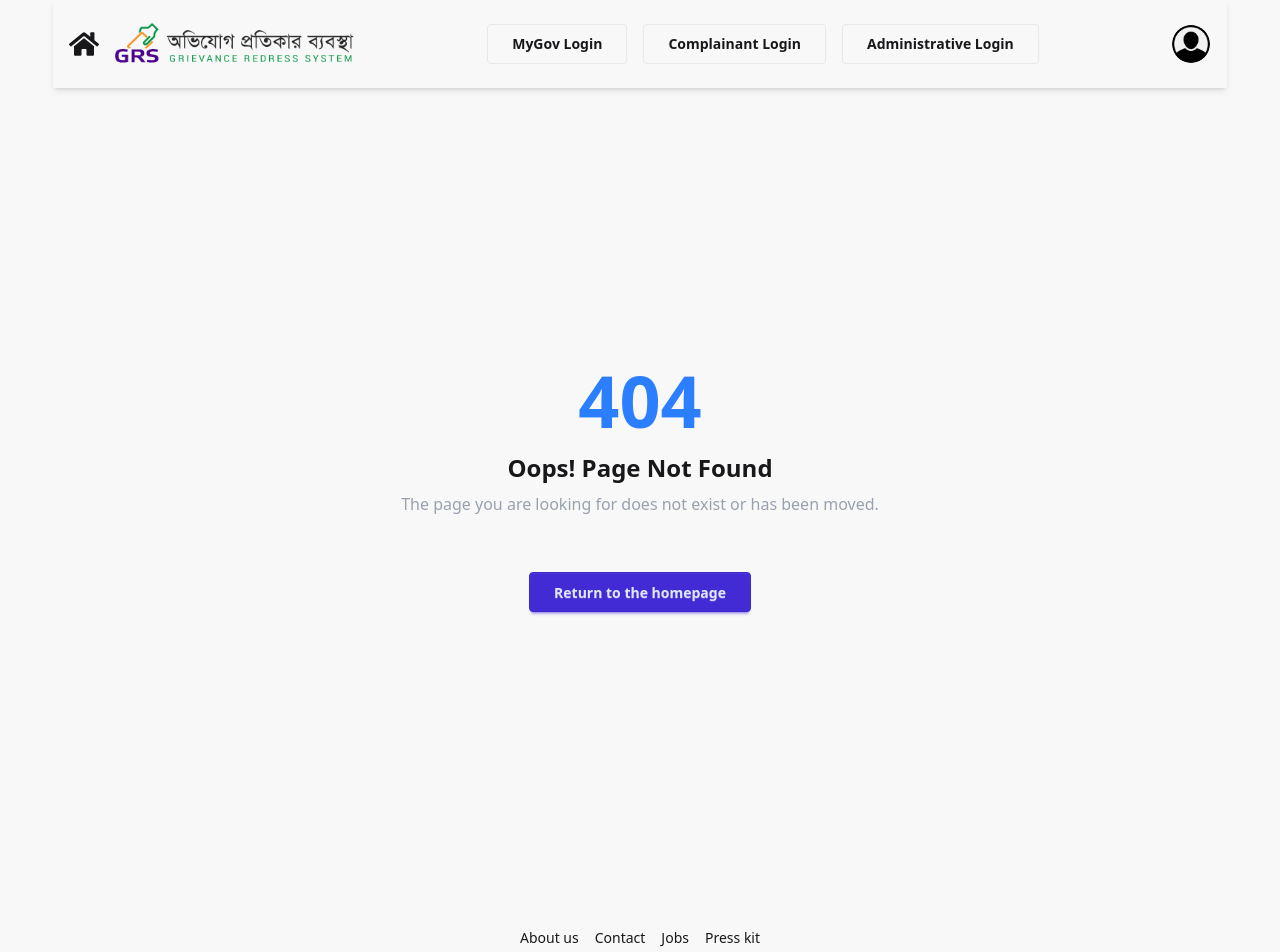
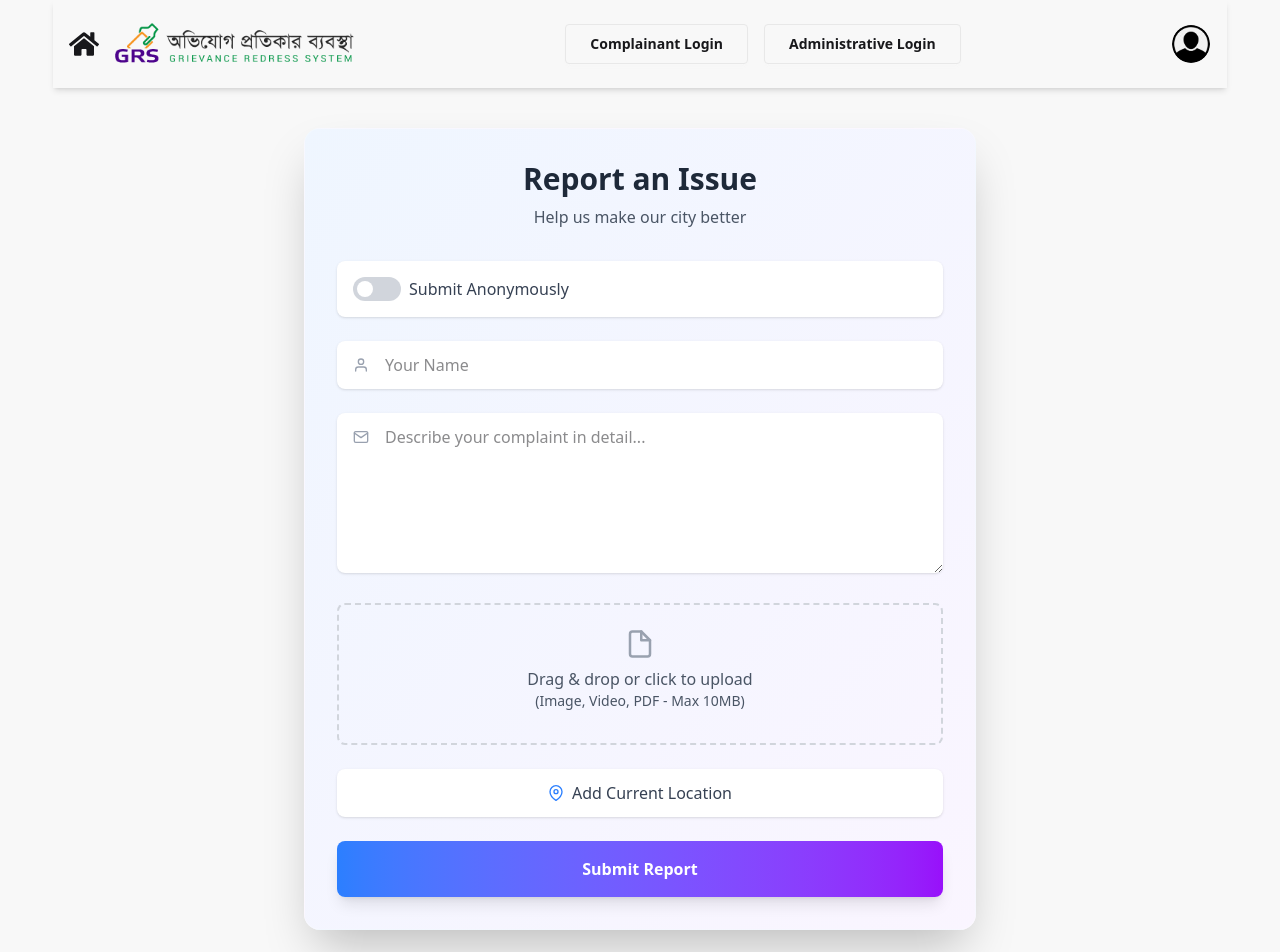
Before and after one commit to Maptaul/Grievance-, a React (Vite) app: page /submit-complaint in a window 1280 px wide. Shown: the top 952 px of the page. Built offline with nearby package versions, Linux system fonts and the light colour scheme.

Commit message:
logo change

```diff
--- a/index.html
+++ b/index.html
@@ -1,5 +1,5 @@
 <!DOCTYPE html>
-<html lang="en">
+<html lang="en" data-theme="light">
   <head>
     <meta charset="UTF-8" />
     <link rel="icon" type="image/svg+xml" href="/src/assets/dowfnload.png" />
--- a/package.json
+++ b/package.json
@@ -19,6 +19,7 @@
     "react-router": "^7.3.0",
     "react-router-dom": "^7.3.0",
     "react-spinners": "^0.15.0",
+    "sweetalert2": "^11.17.2",
     "tailwindcss": "^4.0.14"
   },
   "devDependencies": {
--- a/src/App.jsx
+++ b/src/App.jsx
@@ -1,14 +1,19 @@
-import { Route, Routes } from "react-router";
+import { Route, Routes } from "react-router-dom";
 import "./App.css";
 import Root from "./Layouts/Root";
+
+import ComplaintCategory from "./Components/ComplaintCategory";
 import ErrorPage from "./pages/ErrorPage";
 import Home from "./pages/Home";
+import SubmitComplaint from "./pages/SubmitComplaint";
 
 function App() {
   return (
     <Routes>
       <Route path="/" element={<Root />}>
         <Route index element={<Home />} />
+        <Route path="/complaint-category" element={<ComplaintCategory />} />
+        <Route path="/submit-complaint" element={<SubmitComplaint />} />
         <Route path="*" element={<ErrorPage />} />
       </Route>
     </Routes>
--- a/src/Components/Navbar.jsx
+++ b/src/Components/Navbar.jsx
@@ -8,13 +8,13 @@ const NavBar = () => {
 
   const navOptions = (
     <div className="flex flex-wrap gap-4">
-      <Link
+      {/* <Link
         to="/"
         // className="px-6 py-2 border border-gray-400 rounded-md text-gray-700 hover:bg-gray-100 transition"
         className="px-6 py-2 btn btn-outlines hover:btn-primary transition"
       >
         MyGov Login
-      </Link>
+      </Link> */}
       <Link
         to="/aboutUs"
         className="px-6 py-2 btn btn-outlines hover:btn-primary transition"
--- /dev/null
+++ b/src/pages/SubmitComplaint.jsx
@@ -0,0 +1,216 @@
+import React, { useState } from "react";
+import { FiFile, FiMail, FiMapPin, FiUser, FiX } from "react-icons/fi";
+import Swal from "sweetalert2";
+
+const SubmitComplaint = () => {
+  const [isAnonymous, setIsAnonymous] = useState(false);
+  const [name, setName] = useState("");
+  const [description, setDescription] = useState("");
+  const [file, setFile] = useState(null);
+  const [location, setLocation] = useState(null);
+
+  const handleFileChange = (e) => {
+    setFile(e.target.files[0]);
+  };
+
+  const getLocation = () => {
+    if (navigator.geolocation) {
+      navigator.geolocation.getCurrentPosition(
+        (position) => {
+          setLocation({
+            latitude: position.coords.latitude,
+            longitude: position.coords.longitude,
+          });
+          Swal.fire({
+            icon: "success",
+            title: "Location Captured",
+            text: `Latitude: ${position.coords.latitude.toFixed(
+              4
+            )}, Longitude: ${position.coords.longitude.toFixed(4)}`,
+            timer: 2000,
+            showConfirmButton: false,
+          });
+        },
+        (error) => {
+          Swal.fire({
+            icon: "error",
+            title: "Location Error",
+            text: "Could not retrieve your location.",
+          });
+          console.error("Error getting location:", error);
+        }
+      );
+    } else {
+      Swal.fire({
+        icon: "error",
+        title: "Unsupported Feature",
+        text: "Geolocation is not supported by your browser.",
+      });
+    }
+  };
+
+  const handleSubmit = (e) => {
+    e.preventDefault();
+    const complaintData = {
+      name: isAnonymous ? "Anonymous" : name,
+      description,
+      file,
+      location,
+    };
+
+    console.log("Submitted Complaint:", complaintData);
+
+    Swal.fire({
+      icon: "success",
+      title: "Complaint Submitted!",
+      text: "Your complaint has been successfully recorded.",
+      showConfirmButton: true,
+    });
+
+    // Reset form after submission
+    setName("");
+    setDescription("");
+    setFile(null);
+    setLocation(null);
+    setIsAnonymous(false);
+  };
+
+  return (
+    <div className="max-w-2xl mx-auto my-10 p-8 bg-gradient-to-br from-blue-50 to-purple-50 shadow-2xl rounded-2xl border border-white/20">
+      <div className="text-center mb-8">
+        <h2 className="text-3xl font-bold text-gray-800 mb-2">
+          Report an Issue
+        </h2>
+        <p className="text-gray-600">Help us make our city better</p>
+      </div>
+
+      <form onSubmit={handleSubmit} className="space-y-6">
+        {/* Anonymous Toggle */}
+        <div className="flex items-center gap-4 p-4 bg-white rounded-lg shadow-sm">
+          <label className="flex items-center gap-2 cursor-pointer">
+            <div className="relative">
+              <input
+                type="checkbox"
+                checked={isAnonymous}
+                onChange={() => setIsAnonymous(!isAnonymous)}
+                className="sr-only"
+              />
+              <div
+                className={`w-12 h-6 rounded-full transition-colors ${
+                  isAnonymous ? "bg-blue-500" : "bg-gray-300"
+                }`}
+              >
+                <div
+                  className={`absolute top-1 w-4 h-4 bg-white rounded-full transform transition-transform ${
+                    isAnonymous ? "translate-x-6" : "translate-x-1"
+                  }`}
+                ></div>
+              </div>
+            </div>
+            <span className="text-gray-700 font-medium">
+              Submit Anonymously
+            </span>
+          </label>
+        </div>
+
+        {/* Name Input */}
+        {!isAnonymous && (
+          <div className="relative">
+            <FiUser className="absolute top-4 left-4 text-gray-400" />
+            <input
+              type="text"
+              placeholder="Your Name"
+              value={name}
+              onChange={(e) => setName(e.target.value)}
+              className="w-full pl-12 pr-4 py-3 border-0 rounded-lg bg-white shadow-sm focus:ring-2 focus:ring-blue-500 focus:outline-none"
+              required
+            />
+          </div>
+        )}
+
+        {/* Description */}
+        <div className="relative">
+          <FiMail className="absolute top-4 left-4 text-gray-400" />
+          <textarea
+            placeholder="Describe your complaint in detail..."
+            value={description}
+            onChange={(e) => setDescription(e.target.value)}
+            className="w-full pl-12 pr-4 py-3 border-0 rounded-lg bg-white shadow-sm focus:ring-2 focus:ring-blue-500 focus:outline-none h-40"
+            required
+          />
+        </div>
+
+        {/* File Upload */}
+        <div className="border-2 border-dashed border-gray-300 rounded-lg p-6 text-center hover:border-blue-500 transition-colors">
+          <label className="cursor-pointer">
+            <div className="space-y-2">
+              <FiFile className="inline-block text-3xl text-gray-400" />
+              <div className="text-gray-600">
+                {file ? (
+                  <div className="flex items-center justify-center gap-2">
+                    <span>{file.name}</span>
+                    <button
+                      type="button"
+                      onClick={() => setFile(null)}
+                      className="text-red-500 hover:text-red-600"
+                    >
+                      <FiX />
+                    </button>
+                  </div>
+                ) : (
+                  <>
+                    <p className="font-medium">
+                      Drag & drop or click to upload
+                    </p>
+                    <p className="text-sm">(Image, Video, PDF - Max 10MB)</p>
+                  </>
+                )}
+              </div>
+              <input
+                type="file"
+                accept="image/*,video/*,.pdf"
+                onChange={handleFileChange}
+                className="hidden"
+              />
+            </div>
+          </label>
+        </div>
+
+        {/* Location Section */}
+        <div className="space-y-4">
+          <button
+            type="button"
+            onClick={getLocation}
+            className="w-full flex items-center justify-center gap-2 bg-white text-gray-700 px-6 py-3 rounded-lg shadow-sm hover:shadow-md transition-all"
+          >
+            <FiMapPin className="text-blue-500" />
+            {location ? "Update Location" : "Add Current Location"}
+          </button>
+
+          {location && (
+            <div className="p-4 bg-white rounded-lg shadow-sm">
+              <p className="text-sm font-medium text-gray-700">
+                <FiMapPin className="inline-block mr-2 text-blue-500" />
+                Location captured:{" "}
+                <span className="text-green-600">
+                  {location.latitude.toFixed(4)},{" "}
+                  {location.longitude.toFixed(4)}
+                </span>
+              </p>
+            </div>
+          )}
+        </div>
+
+        {/* Submit Button */}
+        <button
+          type="submit"
+          className="w-full bg-gradient-to-r from-blue-500 to-purple-600 text-white py-4 rounded-lg font-semibold shadow-lg hover:shadow-xl transform transition hover:scale-[1.01]"
+        >
+          Submit Report
+        </button>
+      </form>
+    </div>
+  );
+};
+
+export default SubmitComplaint;
```
Also changed, not shown: 1 other file (tests, documents, lock files or other folders).
